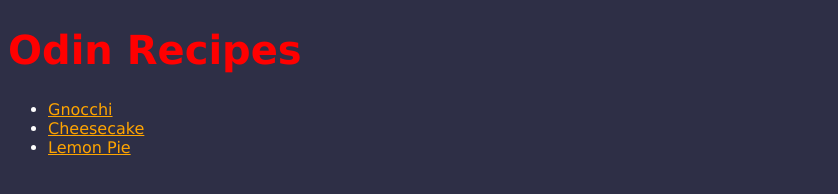
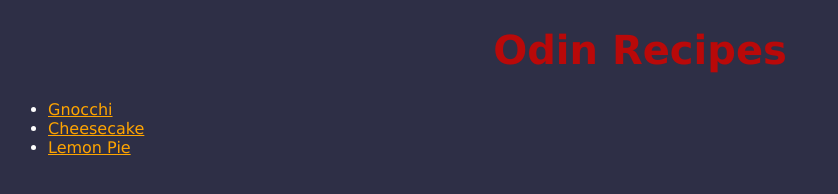
Before and after one commit to Eki213/odin-recipes, a plain HTML site: page index.html in a window 1280 px wide. Shown: the whole page, without its empty margins (0-838 px from the left). Drawn offline with Linux system fonts and the light colour scheme.

Commit message:
Style main title
Changed color and center align.

```diff
--- a/style.css
+++ b/style.css
@@ -28,6 +28,7 @@ img {
 }
 
 .home-title {
-    color: red;
+    color: rgb(185, 9, 9);
     font-size: 40px;
+    text-align: center;
 }
```
